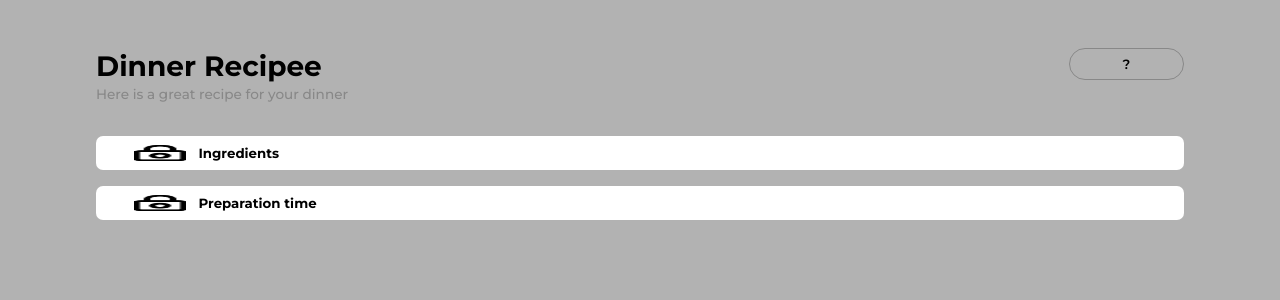
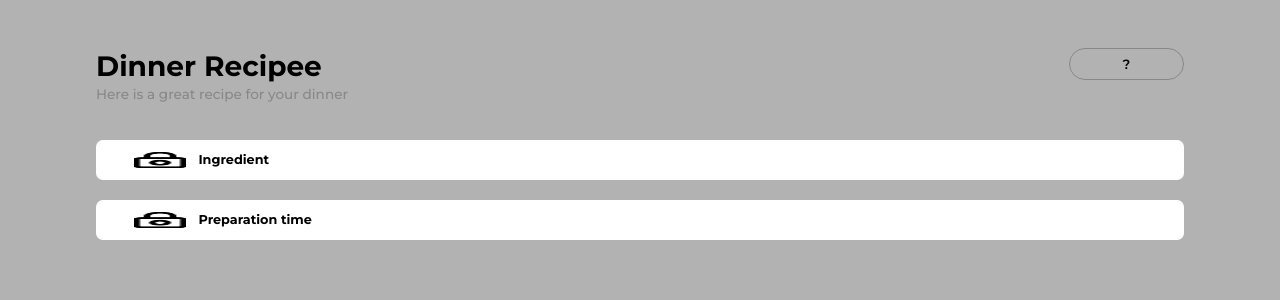
Before and after one commit to peterjoachym/spellz-test, a React (Create React App) app: page /dinner in a window 1280 px wide. Shown: the top 300 px of the page. Built offline with nearby package versions, Linux system fonts and the light colour scheme.

Commit message:
fix: Dinner components renamed to Items; input changed to divs and css adjusted

```diff
--- a/src/components/ComponentInput/ComponentInput.jsx
+++ /dev/null
@@ -1,28 +0,0 @@
-import React from "react";
-
-const ComponentInput = () => {
-  //   const [disabled, setDisabled] = useState();
-
-  return (
-    <form className="component__input__container">
-      <label className="ingredient__input__label" htmlFor="ingredient">
-        <img className="lock__icon" src="./assets/lock.png" alt="lock" />
-        <input
-          className=" dinner__input ingredient__input"
-          type="text"
-          placeholder="Ingredients"
-        />
-      </label>
-      <label className="ingredient__input__label" htmlFor="time_input">
-        <img className="lock__icon" src="./assets/lock.png" alt="lock" />
-        <input
-          className="dinner__input preparation__time__input"
-          type="text"
-          placeholder="Preparation time"
-        />
-      </label>
-    </form>
-  );
-};
-
-export default ComponentInput;
--- /dev/null
+++ b/src/components/Items/Items.jsx
@@ -0,0 +1,24 @@
+import React from "react";
+
+const Items = () => {
+  //   const [disabled, setDisabled] = useState();
+
+  return (
+    <div className="items__container">
+      <div className="item__lock__container">
+        <img className="lock__icon" src="./assets/lock.png" alt="lock" />
+        <div className="dinner__item__text__container">
+          <p className=" dinner__item__text">Ingredient</p>
+        </div>
+      </div>
+      <div className="item__lock__container">
+        <img className="lock__icon" src="./assets/lock.png" alt="lock" />
+        <div className="dinner__item__text__container">
+          <p className="dinner__item__text">Preparation time</p>
+        </div>
+      </div>
+    </div>
+  );
+};
+
+export default Items;
--- a/src/components/NameInput/NameInput.jsx
+++ b/src/components/NameInput/NameInput.jsx
@@ -2,7 +2,7 @@ import React from "react";
 
 const NameInput = ({ shrink, firstName }) => {
   return (
-    <div className="name__input__container">
+    <form className="name__input__container">
       {shrink && (
         <input
           className="name__input"
@@ -12,7 +12,7 @@ const NameInput = ({ shrink, firstName }) => {
           value={firstName}
         ></input>
       )}
-    </div>
+    </form>
   );
 };
 
--- a/src/pages/DinnerPage/DinnerPage.css
+++ b/src/pages/DinnerPage/DinnerPage.css
@@ -47,38 +47,37 @@
   font-size: 1.7vh;
 }
 
-.component__input__container {
+.items__container {
   display: flex;
   flex-direction: column;
   width: 85vw;
 }
 
-.ingredient__input__label {
+.item__lock__container {
   width: 100%;
   display: flex;
   align-items: center;
   justify-content: space-between;
-  margin-top: 2vh;
+  margin-top: 2.5vh;
+  background-color: white;
+  border-radius: 7px;
 }
 
-.dinner__input {
-  width:100%;
-  border-radius: 7px;
-  height: 4vh;
-  border: none;
+.dinner__item__text__container {
+  width: 100%;
+  height: 5vh;
+  display: flex;
+  align-items: center;
   position: relative;
+}
+
+.dinner__item__text {
   z-index: 0;
   padding-left: 8vw;
   font-weight: 700;
   font-family: Montserrat, sans-serif;
-}
-
-.dinner__input::placeholder{
   color: black;
-}
-
-.dinner__input:focus{
-  outline: none;
+  font-size: 1.6vh;
 }
 
 .lock__icon {
--- a/src/pages/DinnerPage/DinnerPage.jsx
+++ b/src/pages/DinnerPage/DinnerPage.jsx
@@ -1,12 +1,12 @@
 import React from "react";
 import DinnerHeader from "../../components/DinnerHeader/DinnerHeader";
 import "./DinnerPage.css";
-import ComponentInput from "../../components/ComponentInput/ComponentInput";
+import Items from "../../components/Items/Items";
 
 const DinnerPage = () => {
   return <div className="dinner__page__container">
     <DinnerHeader/>
-    <ComponentInput/>
+    <Items/>
   </div>;
 };
 
```
Also changed, not shown: src/components/AddItemButton/AddItemButton.jsx (added, +9 -0 lines).
